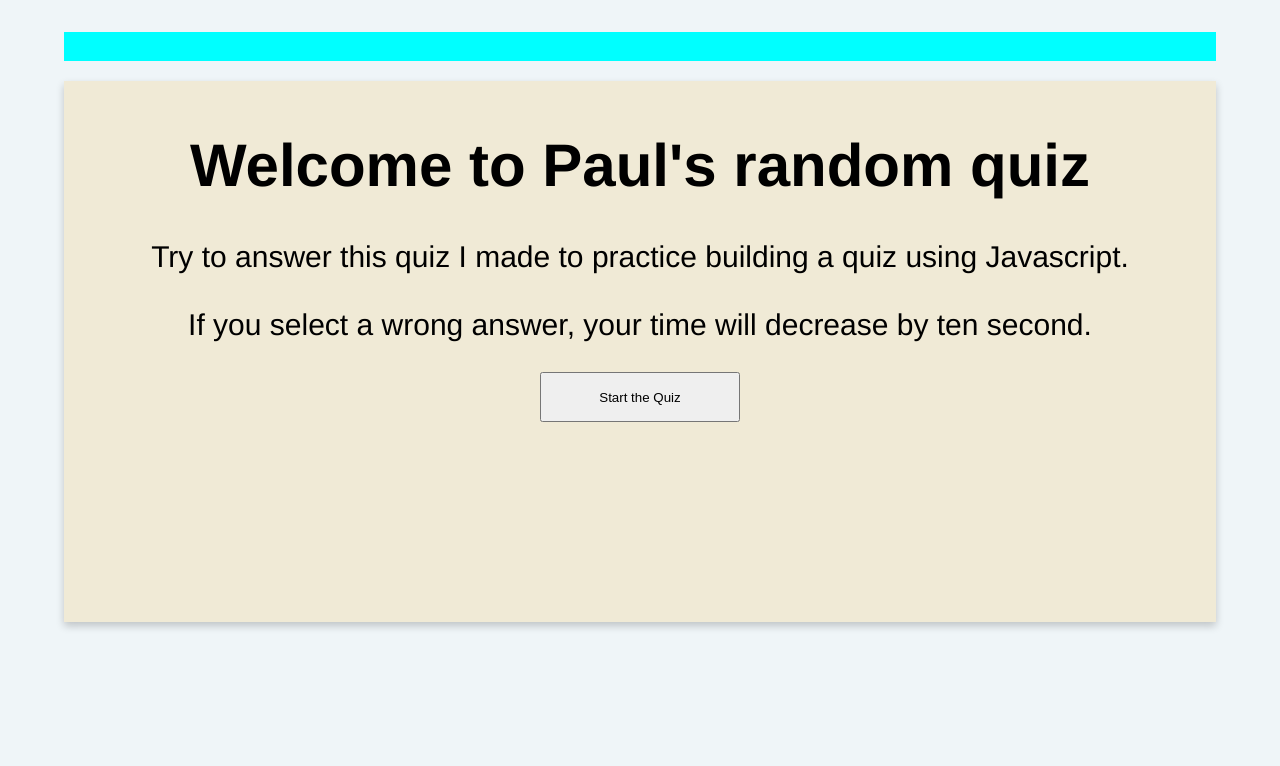
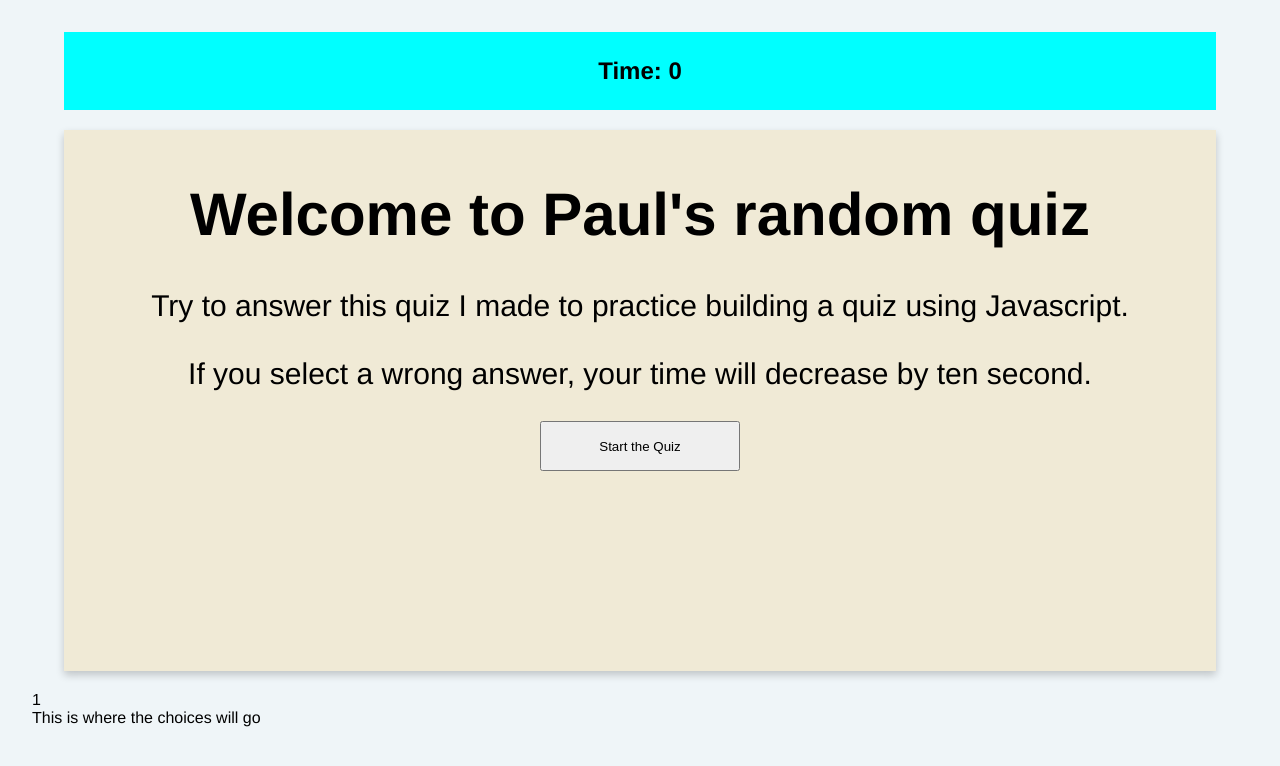
Before and after one commit to ohyubin3/myQuiz, a plain HTML site: page index.html in a window 1280 px wide. Drawn offline with Linux system fonts and the light colour scheme.

Commit message:
timer starts when Start button pressed

```diff
--- a/index.html
+++ b/index.html
@@ -13,7 +13,7 @@
     <header>
         <!-- timer bar -->
         <div class="timerBar">
-            <h3></h3>
+            <h2 id="timer">Time: <span id="time-remaining">0</span></h2>
         </div>
     </header>
 
@@ -32,7 +32,10 @@
             Start the Quiz
         </button>
     </div>
+    <section id="quizQuestions">
 
+
+    </section>
 
 
     <div>
--- a/script.js
+++ b/script.js
@@ -17,10 +17,10 @@ let container = document.querySelector(".container")
 let currentQuestionIndex = 0;
 
 // Regarding Timer
-let timerEl = document.querySelector("h3")
+let timerEl = document.querySelector("#time-remaining")
 let intervalId;
 let timer = 60;
-let smallTimer = 10;
+
 
 
 
@@ -35,11 +35,11 @@ startQuizBtn.addEventListener("click", gameStarts);
 
 function gameStarts() {
     startTimer();
-    renderQuestion();
-    currentQuestionIndex++;
 
 }
 
+renderQuestion();
+currentQuestionIndex++;
 
 
 
--- a/style.css
+++ b/style.css
@@ -6,7 +6,7 @@ body {
 
 .timerBar {
     display:   block;
-    text-align: left;
+    text-align: center;
     width: 90vw;
     background-color: aqua;
     margin: 20px auto;
```
